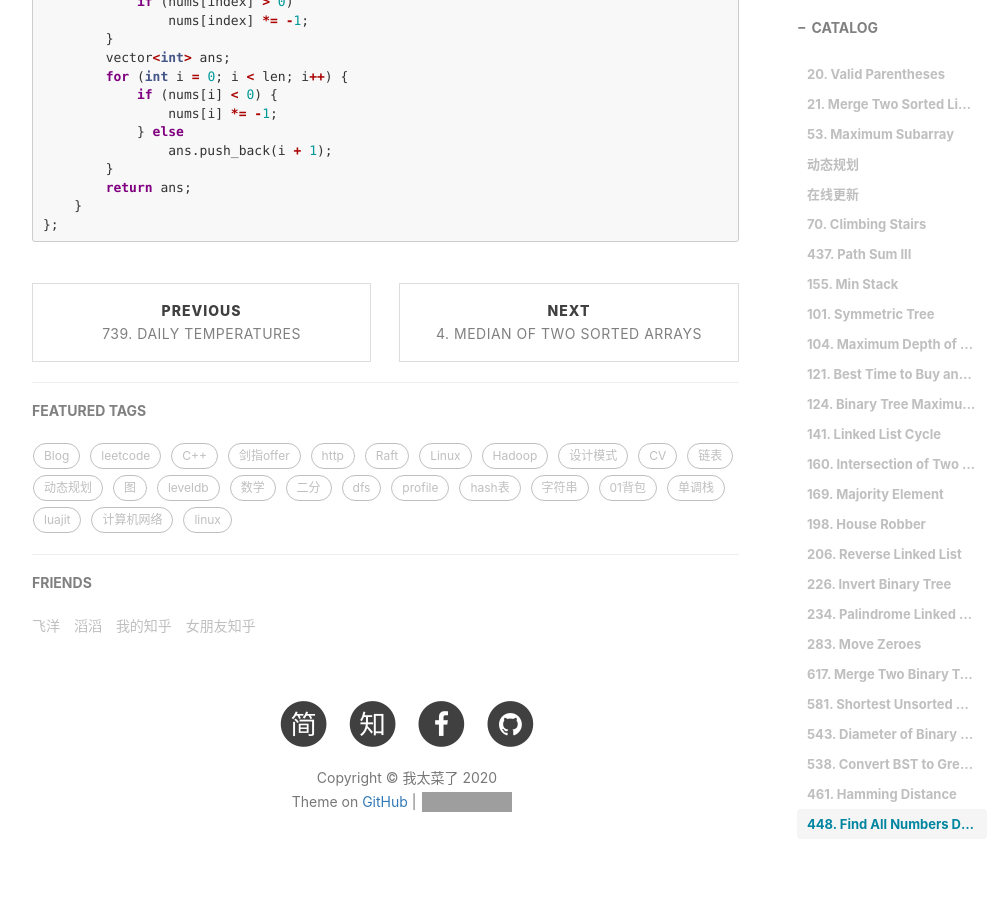
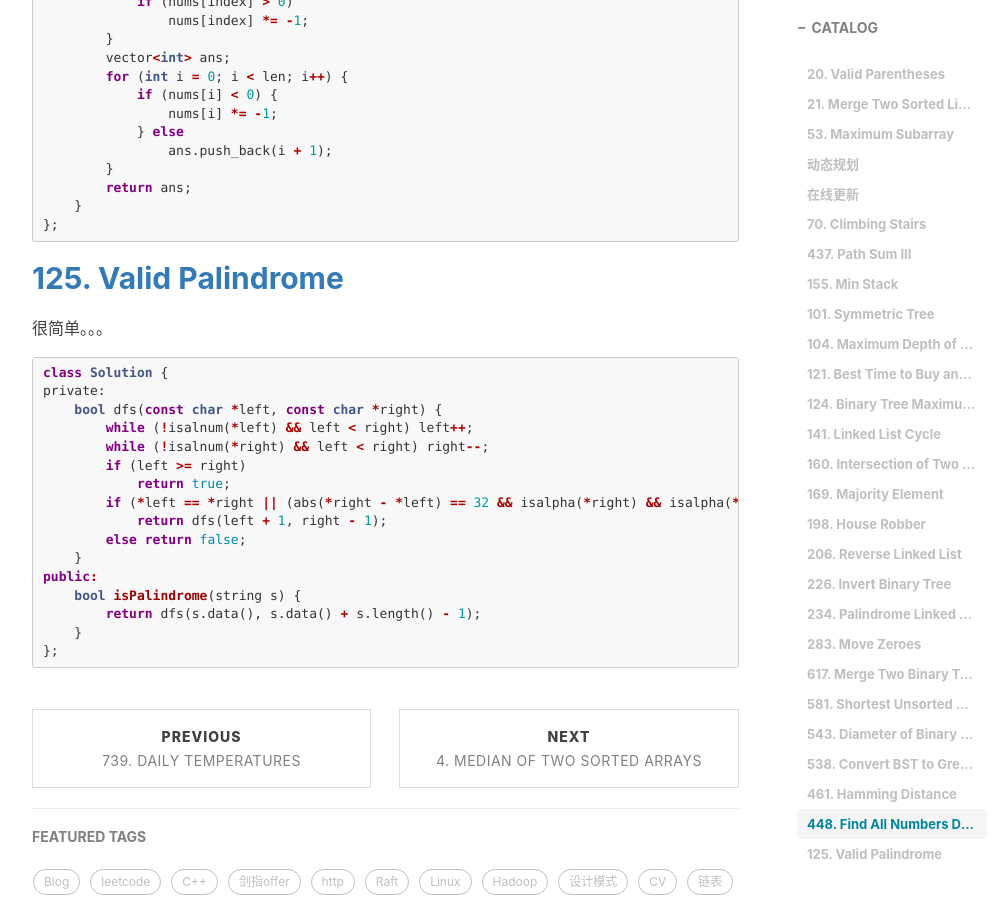
Before and after one commit to bbkgl/bbkgl.github.io, a Jekyll site: the page built from _posts/2020-01-31-leetcode-easy.md, in a window 1280 px wide and 900 px high, scrolled down 15460 px. Shown: the whole window, without its empty margins (233-1238 px from the left). Built offline with Jekyll 4.4.1, drawn with Linux system fonts in a browser that asks for light colours; nearby versions of some CDN libraries; comment, search, counter and statistics services are not loaded; grey boxes are pictures that could not be loaded.

Commit message:
leetcode837

````diff
--- a/_posts/2020-01-31-leetcode-easy.md
+++ b/_posts/2020-01-31-leetcode-easy.md
@@ -814,3 +814,26 @@ public:
     }
 };
 ```
+
+## [125. Valid Palindrome](https://leetcode-cn.com/problems/valid-palindrome/)
+
+很简单。。。
+
+```cpp
+class Solution {
+private:
+    bool dfs(const char *left, const char *right) {
+        while (!isalnum(*left) && left < right) left++;
+        while (!isalnum(*right) && left < right) right--;
+        if (left >= right)
+            return true;
+        if (*left == *right || (abs(*right - *left) == 32 && isalpha(*right) && isalpha(*left)))
+            return dfs(left + 1, right - 1);
+        else return false;
+    }
+public:
+    bool isPalindrome(string s) {
+        return dfs(s.data(), s.data() + s.length() - 1);
+    }
+};
+```
````
Also changed, not shown: _posts/2020-06-18-leetcode837.md (added, +181 -0 lines).
